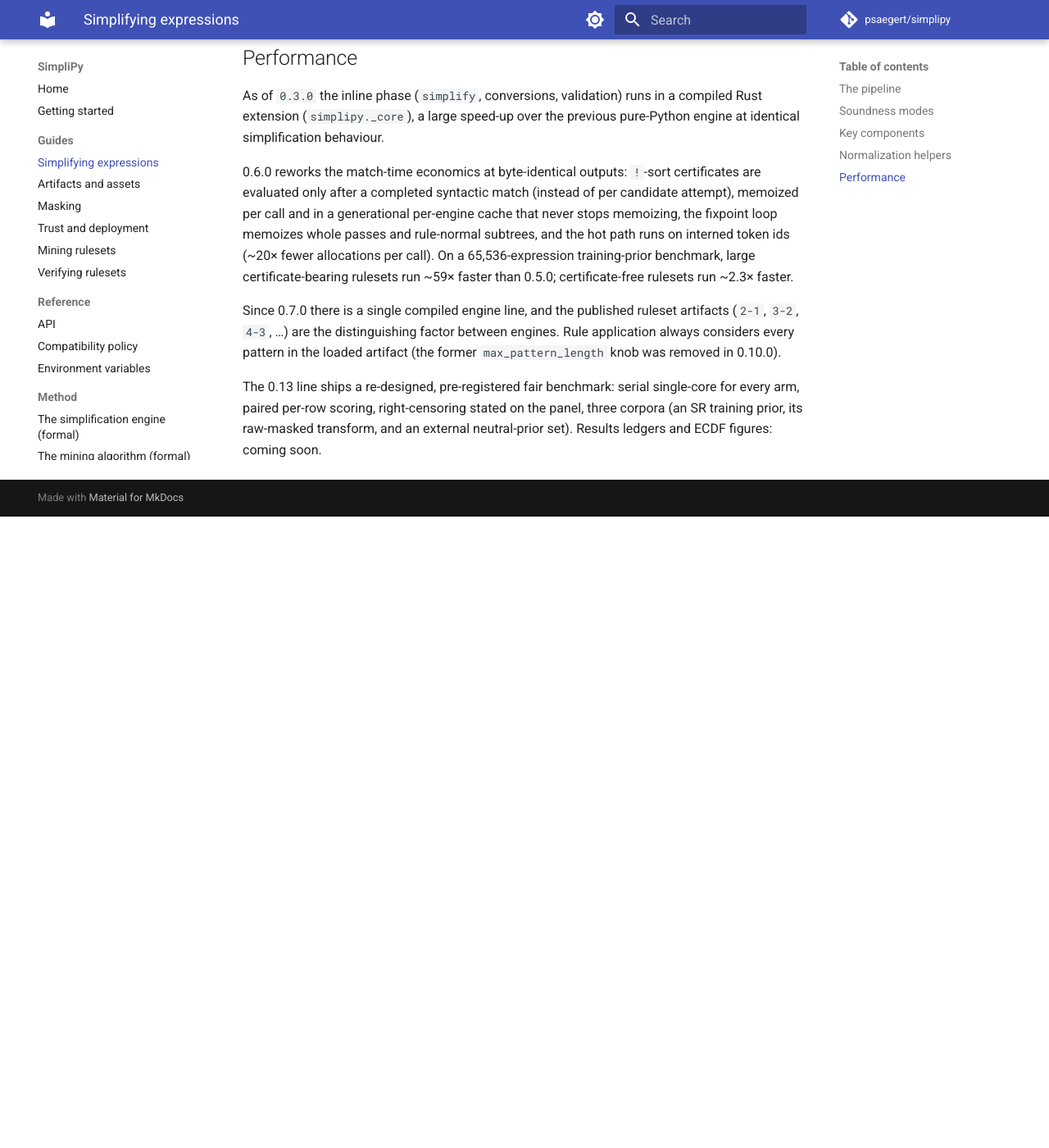
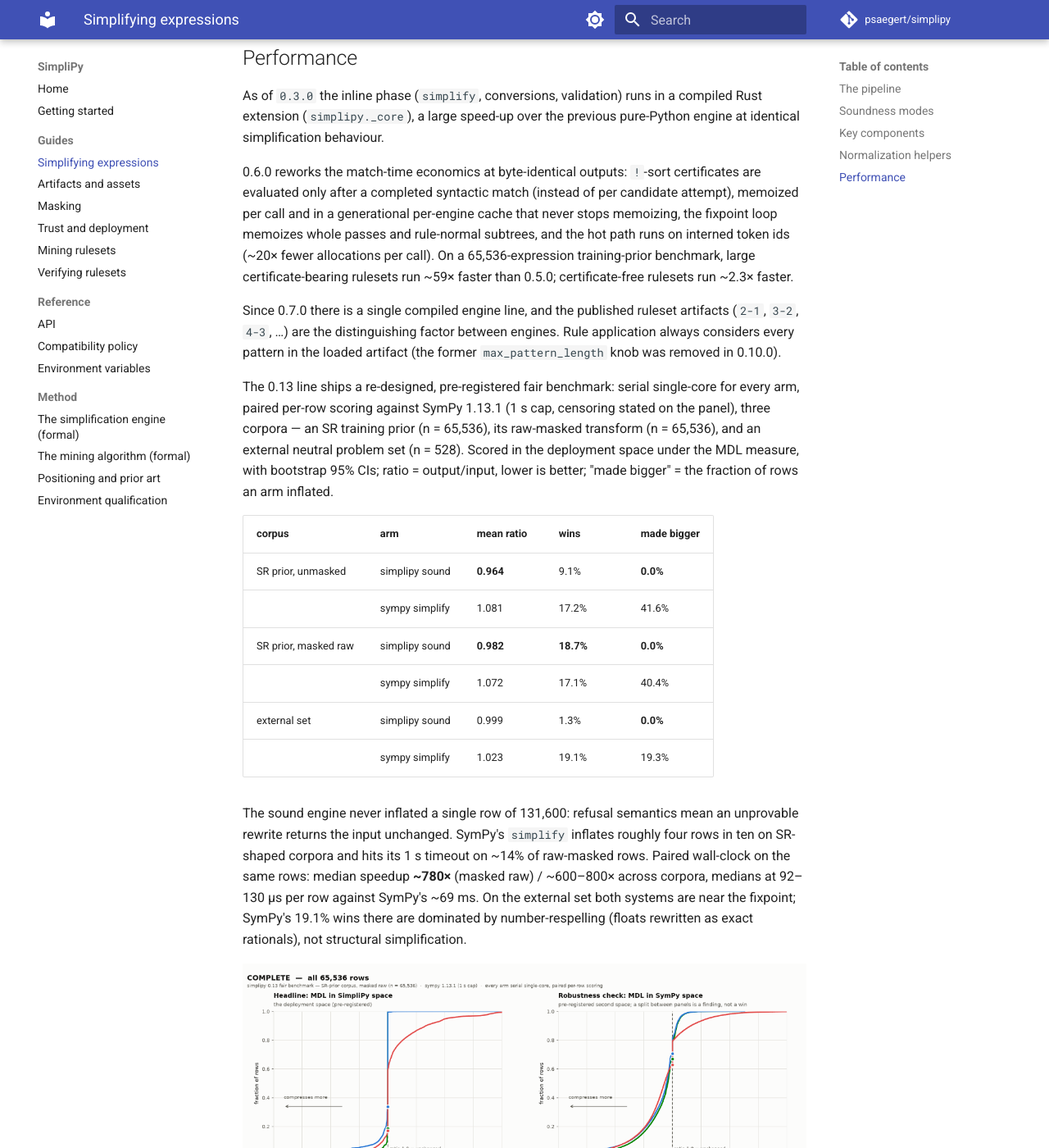
Before and after one commit to psaegert/simplipy, an MkDocs documentation site: the page built from docs/guides/simplify.md, in a window 1280 px wide and 1400 px high, scrolled down 4640 px. Shown: the whole window at 82% size. Built offline with MkDocs 1.6.1 and Material for MkDocs 9.7.7, drawn with Linux system fonts in a browser that asks for light colours; comment, search, counter and statistics services are not loaded; before the commit the page ends 5270 px from its top, so only the background shows below that; some of the changed text lies outside the part shown.

Commit message:
0.13.1: the fair-benchmark results
Results tables and ECDF panels in the simplify guide; README headline;
version 0.13.1.

Co-Authored-By: Claude Fable 5 <noreply@anthropic.com>
Claude-Session: https://claude.ai/code/session_01MktGcCWQs8zePRutL56sT4

```diff
--- a/docs/guides/simplify.md
+++ b/docs/guides/simplify.md
@@ -208,7 +208,34 @@ always considers every pattern in the loaded artifact (the former `max_pattern_l
 knob was removed in 0.10.0).
 
 The 0.13 line ships a re-designed, pre-registered fair benchmark: serial
-single-core for every arm, paired per-row scoring, right-censoring stated
-on the panel, three corpora (an SR training prior, its raw-masked
-transform, and an external neutral-prior set). Results ledgers and ECDF
-figures: coming soon.
+single-core for every arm, paired per-row scoring against SymPy 1.13.1
+(1 s cap, censoring stated on the panel), three corpora — an SR training
+prior (n = 65,536), its raw-masked transform (n = 65,536), and an
+external neutral problem set (n = 528). Scored in the deployment space
+under the MDL measure, with bootstrap 95% CIs; ratio = output/input, lower
+is better; "made bigger" = the fraction of rows an arm inflated.
+
+| corpus | arm | mean ratio | wins | made bigger |
+|---|---|---|---|---|
+| SR prior, unmasked | simplipy sound | **0.964** | 9.1% | **0.0%** |
+| | sympy simplify | 1.081 | 17.2% | 41.6% |
+| SR prior, masked raw | simplipy sound | **0.982** | **18.7%** | **0.0%** |
+| | sympy simplify | 1.072 | 17.1% | 40.4% |
+| external set | simplipy sound | 0.999 | 1.3% | **0.0%** |
+| | sympy simplify | 1.023 | 19.1% | 19.3% |
+
+The sound engine never inflated a single row of 131,600: refusal semantics
+mean an unprovable rewrite returns the input unchanged. SymPy's `simplify`
+inflates roughly four rows in ten on SR-shaped corpora and hits its 1 s
+timeout on ~14% of raw-masked rows. Paired wall-clock on the same rows:
+median speedup **~780×** (masked raw) / ~600–800× across corpora, medians
+at 92–130 µs per row against SymPy's ~69 ms. On the external set both
+systems are near the fixpoint; SymPy's 19.1% wins there are dominated by
+number-respelling (floats rewritten as exact rationals), not structural
+simplification.
+
+![ECDF, masked raw corpus](../assets/benchmarks/ecdf_masked_raw.png)
+
+Full panels: [unmasked](../assets/benchmarks/ecdf_unmasked.png) ·
+[masked raw](../assets/benchmarks/ecdf_masked_raw.png) ·
+[external](../assets/benchmarks/ecdf_external.png)
--- a/pyproject.toml
+++ b/pyproject.toml
@@ -6,7 +6,7 @@ authors = [
     ]
 readme = "README.md"
 requires-python = ">=3.12"
-version = "0.13.0"
+version = "0.13.1"
 license = "MIT"
 license-files = ["LICEN[CS]E*"]
 keywords = ["symbolic-regression", "simplification", "expression", "prefix", "rewriting", "rust"]
```
Also changed, not shown: CHANGELOG.md (+9 -0 lines), README.md (+6 -2 lines), docs/assets/benchmarks/ecdf_external.png (added), docs/assets/benchmarks/ecdf_masked_raw.png (added), docs/assets/benchmarks/ecdf_unmasked.png (added).
